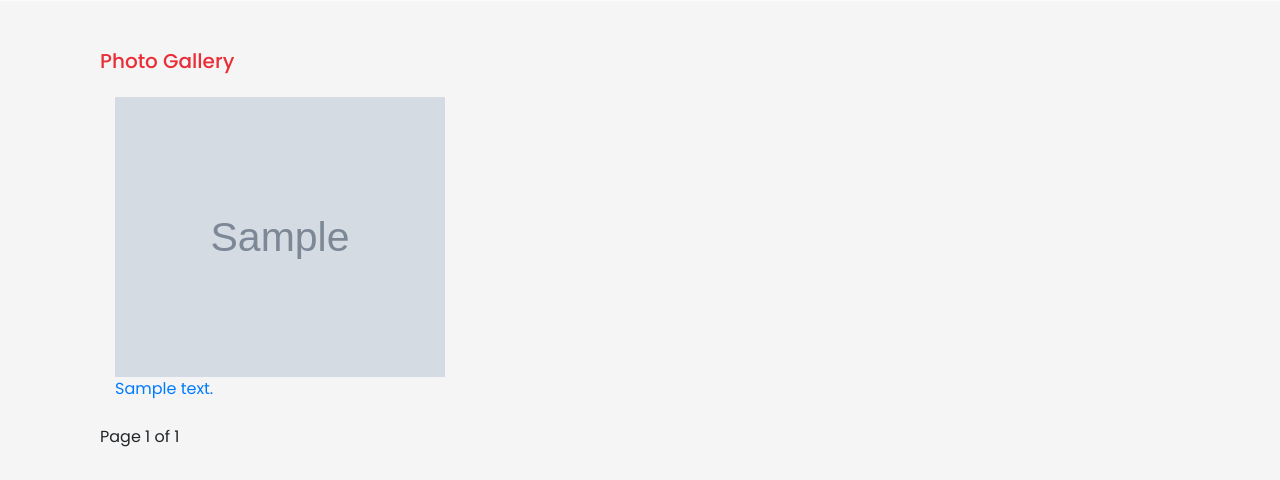
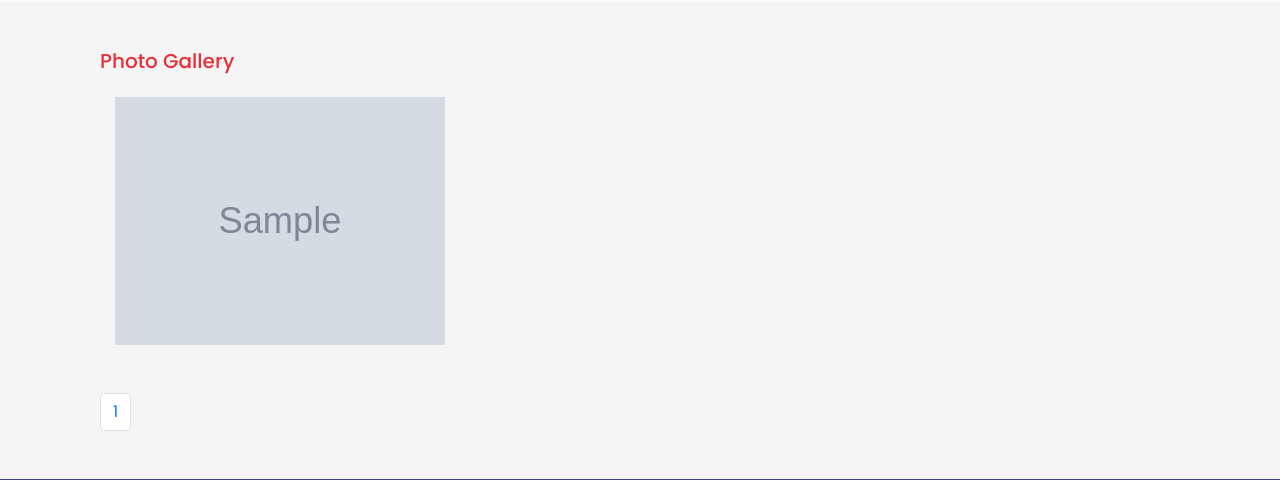
Before and after one commit to arokeaugustine/schoolsite, a Django app: page /gallery/ in a window 1280 px wide. Shown: the part 365-845 px from the top of the page. Run offline with Django 4.2, Linux system fonts and the light colour scheme; tables that the repository leaves empty hold one stand-in row (values such as "Sample post"); grey boxes marked "Sample" are stand-in pictures; parts of the project's set-up code (start-up, migrations or seed data) failed here and were passed over; some libraries are stand-ins or nearby versions.

Commit message:
working on pagination

```diff
--- a/gallery/views.py
+++ b/gallery/views.py
@@ -4,7 +4,9 @@ from django.core.paginator import Paginator
 
 def gallery(request):
     gallery = Gallery.objects.all().order_by('-upload_date')
-    paginator = Paginator(gallery, 7)
+    paginator = Paginator(gallery, 3)
     page_number = request.GET.get('page')
     gallery_obj = paginator.get_page(page_number)
-    return render(request, 'gallery.html', {'gallery_obj': gallery_obj})
+    # this next code is a hack for solving the pagination
+    nums = 'a' * gallery_obj.paginator.num_pages
+    return render(request, 'gallery.html', {'gallery_obj': gallery_obj, 'nums':nums, })
--- a/nasmp/settings.py
+++ b/nasmp/settings.py
@@ -28,7 +28,7 @@ DEBUG = True
 
 LOGIN_URL = '/login/'
 LOGIN_REDIRECT_URL = 'home'
-LOGOUT_REDIRECT_URL = 'home'
+LOGOUT_REDIRECT_URL = 'loggedout'
 
 ALLOWED_HOSTS = []
 
--- a/staffpage/urls.py
+++ b/staffpage/urls.py
@@ -10,5 +10,6 @@ urlpatterns = [
     path('success/', views.success, name='success'),
     path('login/', views.signin, name='login'),
     path('logout/', views.signout, name='logout'),
+    path('loggedout/', views.loggedout, name='loggedout'),
 
 ]
--- a/staffpage/views.py
+++ b/staffpage/views.py
@@ -75,4 +75,7 @@ def signin(request):
 
 def signout(request):
     logout(request)
-    return redirect('home')
+    return redirect('loggedout')
+
+def loggedout(request):
+    return render(request, 'loggedout.html')
--- a/templates/gallery.html
+++ b/templates/gallery.html
@@ -21,9 +21,6 @@
                 <div class="item col-sm-6 col-md-4 mb-5">
                     <a href="{{objects.image.url}}" class="fancybox" data-fancybox="gallery1">
                         <img src="{{objects.image.url}}" alt="" width="100%" height="100%" >
-                        {% if objects.description %}
-                        <p class="mb-2">{{objects.description}}</p>
-                        {% endif %}
                     </a>
                 </div>
 
@@ -37,22 +34,40 @@
 
 
 
-
          <!--  pagination code   -->
 
+    <nav aria-label="...">
+    <ul class="pagination">
     {% if gallery_obj.has_previous %}
-    <a href="?page=1">&laquo 1</a>
-    <a href="?page={{ gallery_obj.previous_page_number }}">Previous</a>
+    <li class="page-item">
+        <a href="?page=1" class="page-link">&laquo 1</a>
+    </li>
+    <li class="page-item">
+        <a href="?page={{ gallery_obj.previous_page_number }}" class="page-link">Previous</a>
+    </li>
+    {% endif %}
+    <!-- <li class="page-item disabled">
+        <a href="#" class="page-link ">
+            Page {{gallery_obj.number}} of {{gallery_obj.paginator.num_pages}}
+        </a>
+    </li> -->
+    {% for i in nums %}
+    <li class="page-item">
+        <a href="?page= {{forloop.counter}}" class="page-link">{{forloop.counter}}</a>
+    </li>
+    {% endfor %}
+    {% if gallery_obj.has_next %}
+    <li class="page-item">
+        <a href="?page={{gallery_obj.next_page_number}}" class="page-link">Next</a>
+    </li>
+    <li class="page-item">
+        <a href="?page={{gallery_obj.paginator.num_pages}}" class="page-link">Last &raquo</a>
+    </li>
+
     {% endif %}
 
-    Page {{gallery_obj.number}} of {{gallery_obj.paginator.num_pages}}
-
-    {% if gallery_obj.has_next %}
-        <a href="?page={{gallery_obj.next_page_number}}">Next</a>
-        <a href="?page={{gallery_obj.paginator.num_pages}}">Last &raquo</a>
-    {% endif %}
-
-
+</ul>
+</nav>
 </section>
 
 
```
Also changed, not shown: templates/loggedout.html (added, +27 -0 lines).
